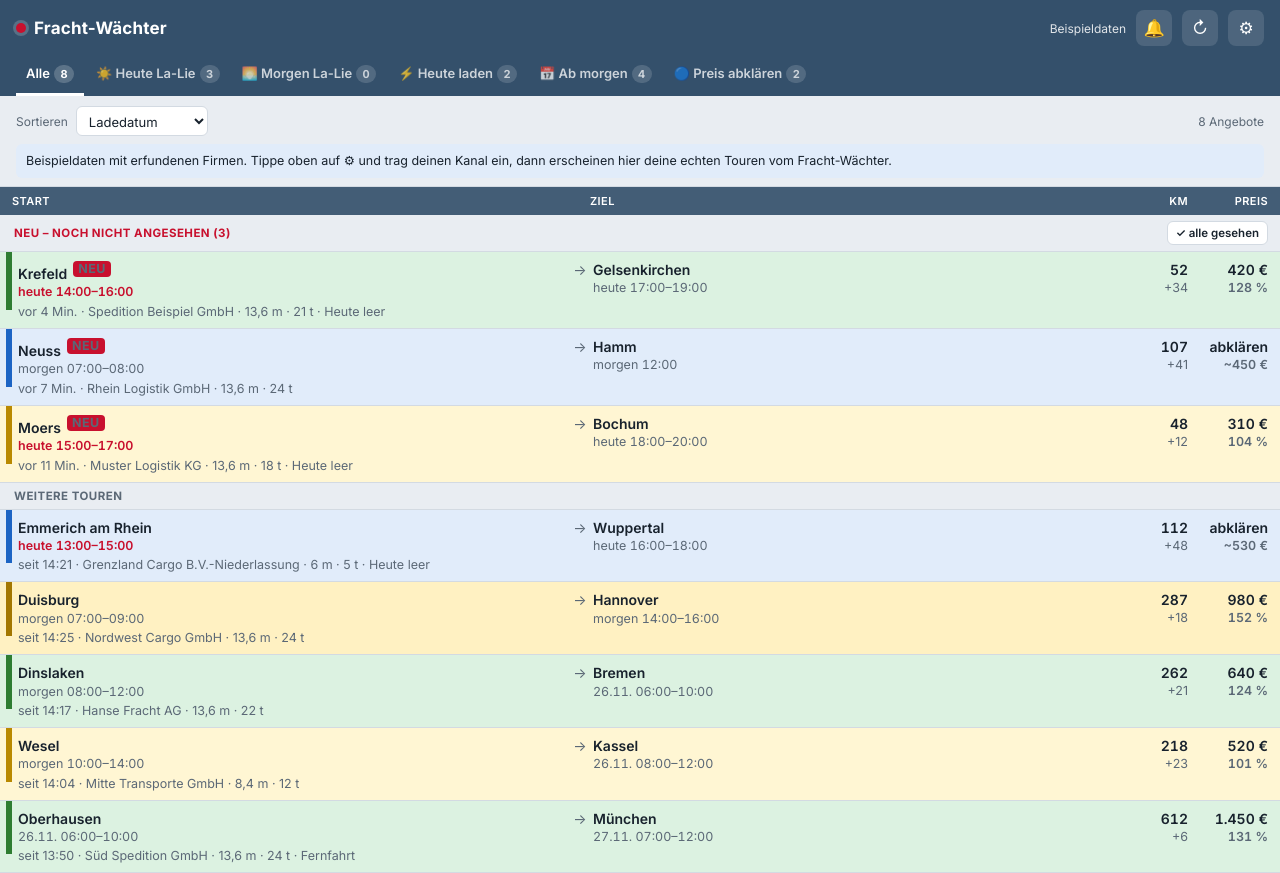
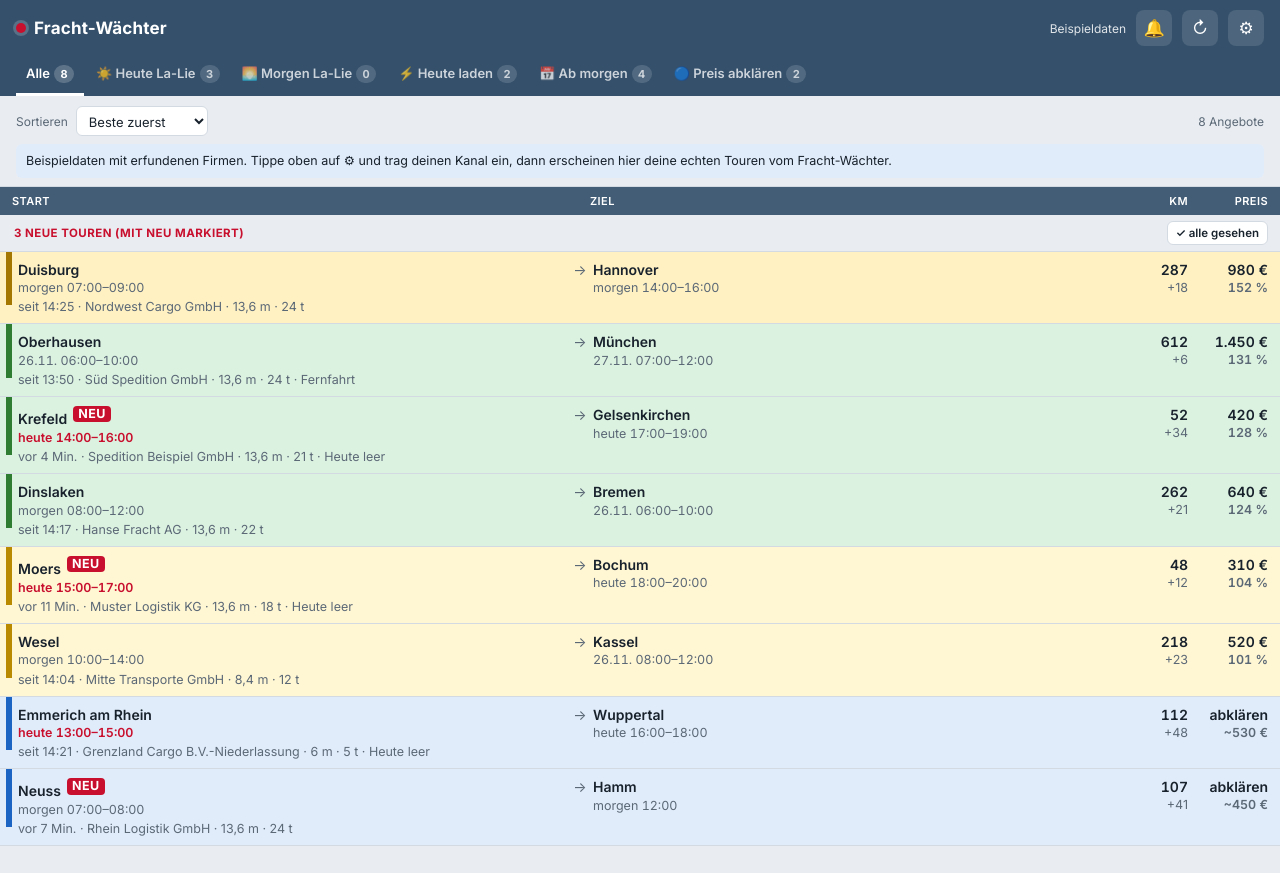
Before and after one commit to zoranovic94/Fracht, a plain HTML site: page index.html in a window 1280 px wide. After the commit the page ends 846 px from the top, so only its background shows below. Drawn offline with Linux system fonts and the light colour scheme; no server answers.

Commit message:
App 3.4: Beste Touren zuerst (durchgehende Liste nach Deckung), NEU-Schild gut lesbar
Co-Authored-By: Claude Opus 5.5 <noreply@anthropic.com>
Claude-Session: https://claude.ai/code/session_01CBZNsc86tjysCV3teyg8Ag

```diff
--- a/index.html
+++ b/index.html
@@ -117,6 +117,7 @@ button { font: inherit; color: inherit; }
 .gruppe.frisch { color: var(--accent); display: flex; align-items: center; justify-content: space-between; gap: 8px; }
 .allegesehen { border: 1px solid var(--line); background: var(--surface); color: var(--fg); border-radius: 6px; padding: 4px 8px; font-size: 11.5px; font-weight: 600;
   text-transform: none; letter-spacing: 0; cursor: pointer; }
+.neu, .zeile .c-ort .neu { color: #fff; }
 .neu { display: inline-block; margin-left: 6px; padding: 0 5px; border-radius: 4px; background: var(--accent); color: #fff; font-size: 10px; font-weight: 700; letter-spacing: .04em; vertical-align: 2px; }
 .tonsperre { position: fixed; left: 12px; right: 12px; bottom: calc(12px + env(safe-area-inset-bottom, 0px)); z-index: 55; background: #c8102e; color: #fff;
   border: 0; border-radius: 10px; padding: 12px 14px; font: 600 15px/1.35 inherit; text-align: left; box-shadow: 0 4px 16px rgba(0,0,0,.3); cursor: pointer; }
@@ -188,9 +189,9 @@ button { font: inherit; color: inherit; }
 <div class="werkzeug">
   <label for="sortierung">Sortieren</label>
   <select id="sortierung">
+    <option value="deckung">Beste zuerst</option>
     <option value="laden">Ladedatum</option>
     <option value="neu">Neueste zuerst</option>
-    <option value="deckung">Deckung %</option>
     <option value="preis">Preis</option>
     <option value="km">km</option>
   </select>
@@ -318,7 +319,7 @@ function angeboteAus(ereignisse) {
 
 <script>
 (function () {
-  const APP_VERSION = '3.3 (24.11.)';
+  const APP_VERSION = '3.4 (24.11.)';
   const $ = (id) => document.getElementById(id);
   const h = (tag, attrs, ...kinder) => {
     const el = document.createElement(tag);
@@ -367,7 +368,7 @@ function angeboteAus(ereignisse) {
   }
 
   // ---------- Zustand ----------
-  let angebote = [], live = false, stand = null, reiter = lies('reiter3', 'alle'), sortierung = lies('sort', 'laden'), offen = null;
+  let angebote = [], live = false, stand = null, reiter = lies('reiter3', 'alle'), sortierung = lies('sort', 'deckung'), offen = null;
   // „NEU“ = kam an, seit du die App zuletzt verlassen hast
   // „NEU“ = in den letzten 15 Minuten reingekommen und noch nicht angetippt – egal ob die App dabei offen war oder nicht
   const NEU_MINUTEN = 15;
@@ -567,6 +568,8 @@ function angeboteAus(ereignisse) {
     return a.art === 'Heute leer' || a.art === 'Nacht' || a.art === 'Nacht und zurück';
   }
   const imReiter = (k) => (k === 'alle' ? angebote : k === 'lalie' ? angebote.filter(istLaLie) : k === 'mlalie' ? angebote.filter(istMorgenLaLie) : angebote.filter((a) => a.kanal === k));
+  // Einmalig ab 3.4: beste Touren (höchste Deckung) oben – danach frei wählbar
+  if (lies('sortBeste34', '') !== '1') { sortierung = 'deckung'; schreib('sort', sortierung); schreib('sortBeste34', '1'); }
   $('sortierung').value = sortierung;
   $('sortierung').addEventListener('change', (e) => { sortierung = e.target.value; schreib('sort', sortierung); zeigeListe(); });
 
@@ -575,7 +578,8 @@ function angeboteAus(ereignisse) {
     const f = {
       laden: (x, y) => ld(x) - ld(y) || (y.deckung || 0) - (x.deckung || 0),
       neu: (x, y) => y.zeit - x.zeit,
-      deckung: (x, y) => (y.deckung ?? -1) - (x.deckung ?? -1),
+      // Beste zuerst: höchste Deckung oben, bei Gleichstand mehr Überschuss bzw. höherer Preis; ohne Preis ans Ende (nach Ladetag)
+      deckung: (x, y) => (y.deckung ?? -1) - (x.deckung ?? -1) || (y.ueber ?? -1e9) - (x.ueber ?? -1e9) || (y.preis ?? -1) - (x.preis ?? -1) || ld(x) - ld(y),
       preis: (x, y) => (y.preis ?? -1) - (x.preis ?? -1),
       km: (x, y) => (x.lastKm ?? 9e9) - (y.lastKm ?? 9e9)
     }[sortierung];
@@ -622,7 +626,18 @@ function angeboteAus(ereignisse) {
     const l = sortiere(imReiter(reiter));
     const box = $('liste'); box.textContent = '';
     if (!l.length) box.appendChild(h('div', { class: 'leer', text: reiter === 'lalie' ? 'Gerade keine Tour, die heute geladen und bis 5 Uhr morgen früh abgeladen werden kann. Neue erscheinen hier automatisch.' : reiter === 'mlalie' ? 'Gerade keine Tour, die morgen geladen und bis 5 Uhr übermorgen früh abgeladen werden kann. Neue erscheinen hier automatisch.' : live ? 'Gerade keine Angebote in diesem Reiter. Neue Meldungen vom Fracht-Wächter erscheinen hier automatisch.' : 'Keine Angebote.' }));
-    // Was seit deinem letzten Blick reingekommen ist, steht immer oben – die neueste zuerst
+    // „Beste zuerst“: eine durchgehende Liste, beste Tour ganz oben – neue sind nur mit NEU markiert
+    if (sortierung === 'deckung') {
+      const neuL = l.filter(istNeu);
+      if (neuL.length) {
+        box.appendChild(h('div', { class: 'gruppe frisch' }, neuL.length + (neuL.length === 1 ? ' neue Tour' : ' neue Touren') + ' (mit NEU markiert)',
+          h('button', { type: 'button', class: 'allegesehen', onclick: () => { neuL.forEach(alsGelesen); zeigeReiter(); zeigeListe(); } }, '✓ alle gesehen')));
+      }
+      l.forEach((a) => box.appendChild(zeile(a)));
+      $('anzahl').textContent = l.length + (l.length === 1 ? ' Angebot' : ' Angebote');
+      return;
+    }
+    // Sonst: was seit deinem letzten Blick reingekommen ist, steht oben – die neueste zuerst
     const frisch = l.filter(istNeu).sort((x, y) => y.zeit - x.zeit);
     const rest = l.filter((a) => !istNeu(a));
     if (frisch.length) {
```
